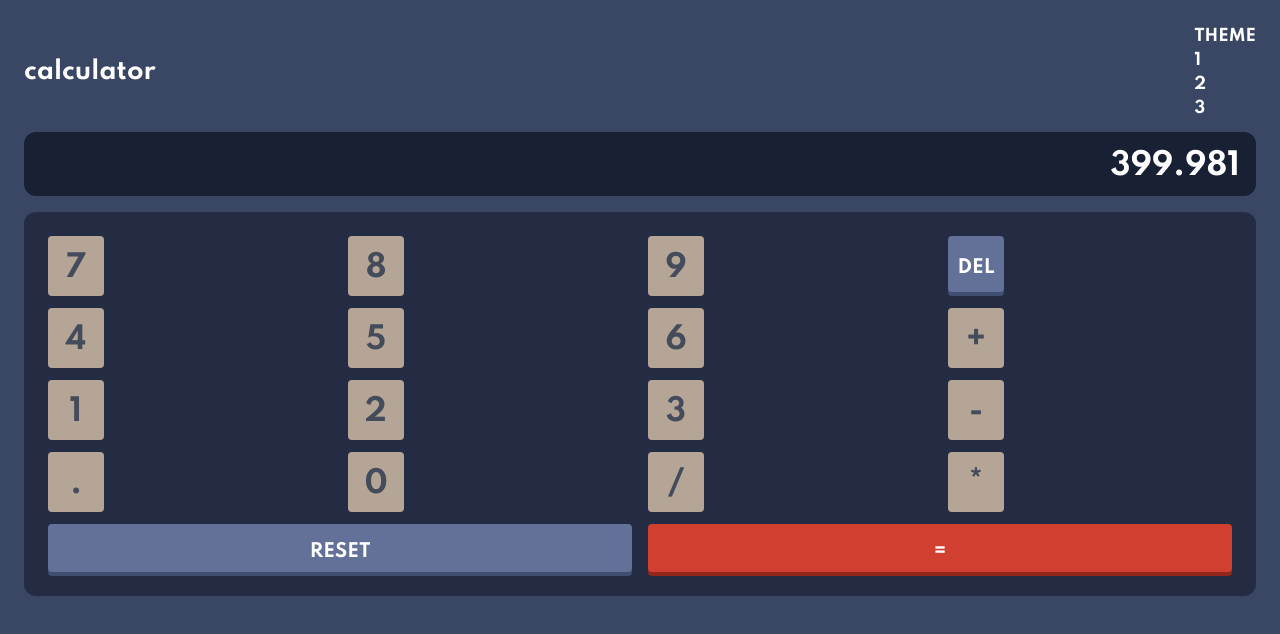
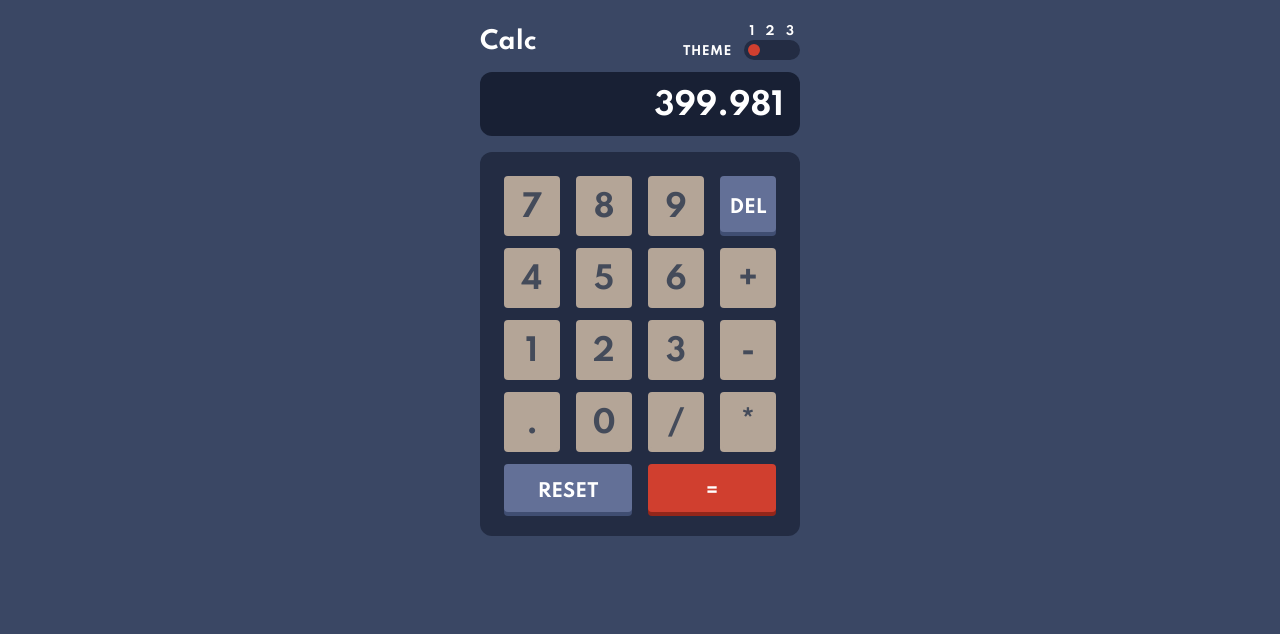
Before and after one commit to aaron-might/Calculator-App, a website built with Vite: page index.html in a window 1280 px wide. Built offline with nearby package versions, Linux system fonts and the light colour scheme.

Commit message:
styling the title and theme

```diff
--- a/index.html
+++ b/index.html
@@ -1,5 +1,6 @@
 <!DOCTYPE html>
 <html lang="en">
+
 <head>
     <meta charset="UTF-8">
     <meta http-equiv="X-UA-Compatible" content="IE=edge">
@@ -12,20 +13,25 @@
 
     <title>Calculator - Frontend Mentor - Challenge</title>
 </head>
+
 <body class="bg-skin-base m-6 font-Spartan">
+    <!-- Calcutor -->
+    <div class="m-6 max-w-max mx-auto" >
         <!-- title -->
-    <div class= "text-skin-key-accent-1 flex justify-between items-center pb-3">
-    <h1 class="text-2xl"> calculator</h1>
-    <div>
+        <div class="text-skin-key-accent-1 flex justify-between items-center pb-3">
+            <h1 class="text-2xl">Calc</h1>
+            <div class="flex justify-between items-end gap-3 text-xs font-thin tracking-wider">
+
                 <div class="uppercase">theme</div>
                 <div>
-            <div>
+                    <div class="flex justify-around text-xs">
                         <div>1</div>
                         <div>2</div>
                         <div>3</div>
                     </div>
-            <div>
-
+                    <div class="bg-skin-keypad rounded-full p-1 w-14">
+                        <div class="rounded-full w-3 h-3 bg-skin-key-accent-2">
+                        </div>
                     </div>
                 </div>
             </div>
@@ -59,5 +65,7 @@
             <div class="btn-wide btn-accent-2">=</div>
         </div>
         <!-- KEYPAD END -->
+    </div>
 </body>
+
 </html>
```
Lines whose indentation alone changed are shown as unchanged.
